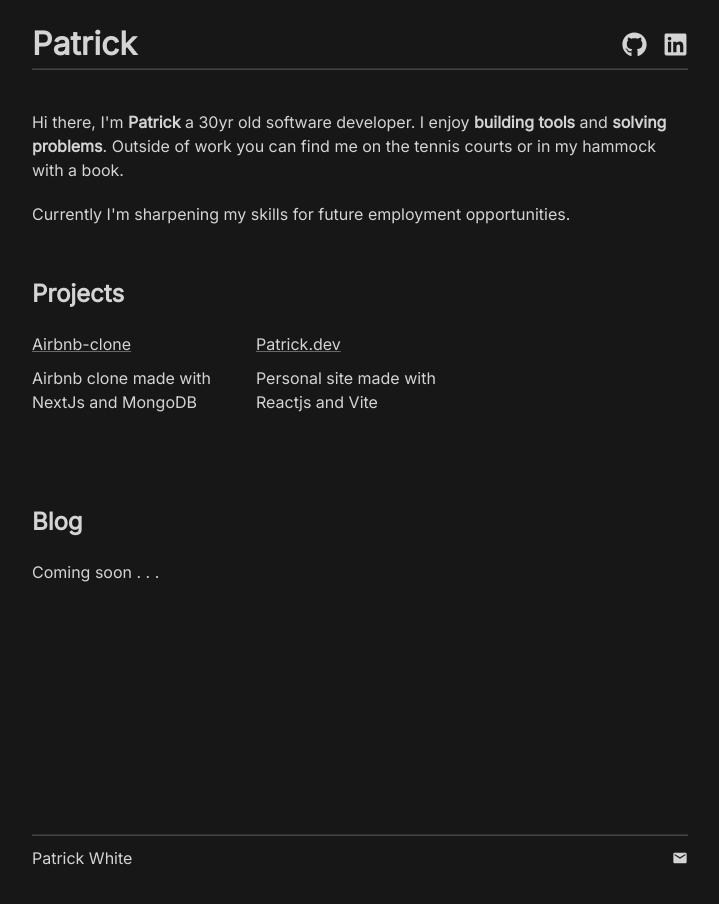
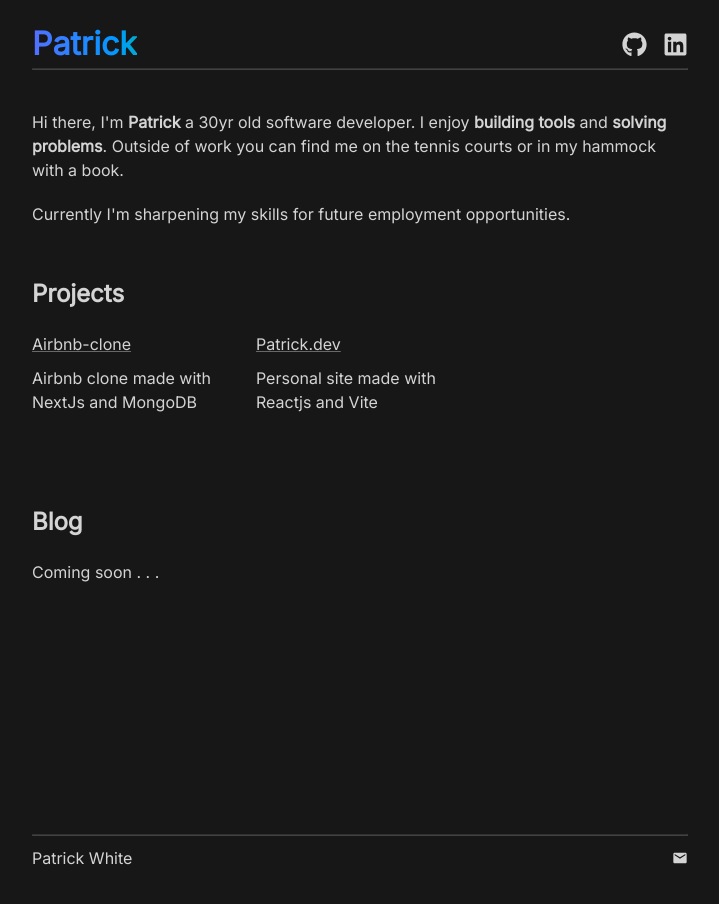
Before and after one commit to koowip/portfolio, a React (Vite) app: page / in a window 1280 px wide. Shown: the top 904 px of the page, without its empty margins (280-999 px from the left). Built offline with nearby package versions, Linux system fonts and the light colour scheme.

Commit message:
Playing around with adding animation of color gradient to some tags

```diff
--- a/src/components/Header.tsx
+++ b/src/components/Header.tsx
@@ -7,7 +7,7 @@ export default function Header () {
   return (
     <>
     <div className="header-box">
-      <h1>Patrick</h1>
+      <h1 className="rainbow">Patrick</h1>
       <div className="links">
         <a href="https://github.com/koowip" target="_blank">
           <FaGithub size={25}/>
--- a/src/styles/Header.css
+++ b/src/styles/Header.css
@@ -19,3 +19,22 @@
 hr {
   opacity: 20%;
 }
+
+@keyframes rainbow_animation {
+  0%,100% {
+      background-position: 0 0;
+  }
+
+  50% {
+      background-position: 100% 0;
+  }
+}
+
+ .rainbow {
+  background: linear-gradient(to right, #6666ff, #0099ff , #00ff00, #ff3399, #6666ff);
+  -webkit-background-clip: text;
+  background-clip: text;
+  color: transparent;
+  animation: rainbow_animation 6s ease-in-out infinite;
+  background-size: 400% 100%;
+}
```
